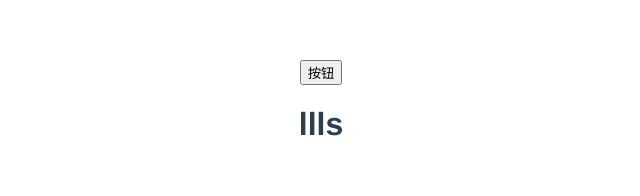
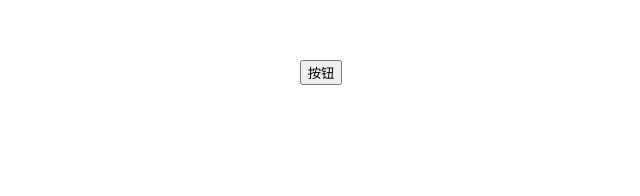
Before and after one commit to Z6T/nature-ui, a Vue app: page / in a window 1280 px wide. Shown: the top 196 px of the page, without its empty margins (319-959 px from the left). Built offline with nearby package versions, Linux system fonts and the light colour scheme.

Commit message:
feat:add button 逻辑

```diff
--- a/examples/App.vue
+++ b/examples/App.vue
@@ -1,7 +1,6 @@
 <template>
     <div id="app">
         <nt-button>按钮</nt-button>
-        <h1>llls</h1>
     </div>
 </template>
 
```
